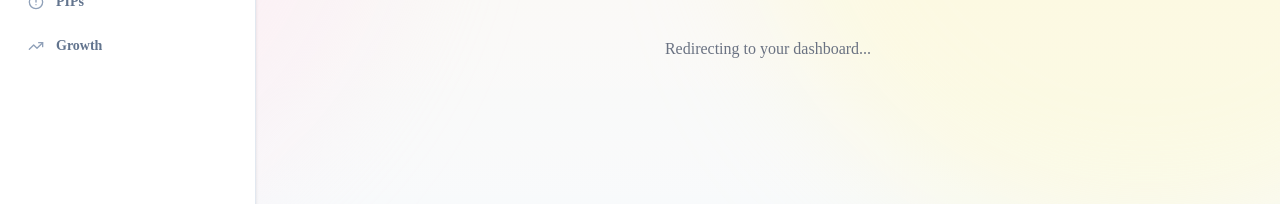
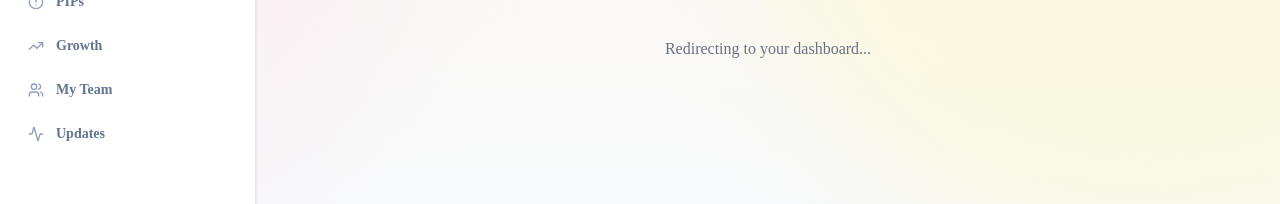
Before and after one commit to KrIsH72305/Lumina, a Next.js app: page / in a window 1280 px wide. Shown: the part 351-555 px from the top of the page. Built offline with nearby package versions, Linux system fonts and the light colour scheme; no server answers; sample sign-in values are in the browser's storage.

Commit message:
feat: add My Team and Updates to sidebar

```diff
--- a/src/components/layout/sidebar.tsx
+++ b/src/components/layout/sidebar.tsx
@@ -14,7 +14,9 @@ import {
   LogOut,
   Settings,
   AlertCircle,
-  ChevronRight
+  ChevronRight,
+  Activity,
+  Clock
 } from 'lucide-react'
 
 export function Sidebar() {
@@ -34,6 +36,8 @@ export function Sidebar() {
     { name: 'Reviews', href: '/employee/reviews', icon: Award },
     { name: 'PIPs', href: '/employee/pips', icon: AlertCircle },
     { name: 'Growth', href: '/employee/grow', icon: TrendingUp },
+    { name: 'My Team', href: '/employee/team', icon: Users },
+    { name: 'Updates', href: '/employee/updates', icon: Activity },
   ]
 
   if (isManager) {
```
